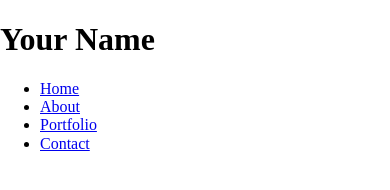
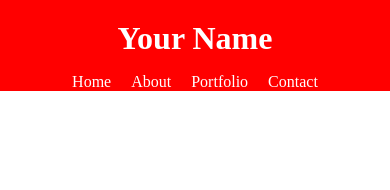
Before and after one commit to zetaomegagon/thinkful-navigation, a plain HTML site: page index.html in a window 390 px wide. Drawn offline with nearby package versions, Linux system fonts and the light colour scheme.

Commit message:
Finished mobile design

```diff
--- a/style.css
+++ b/style.css
@@ -1,3 +1,37 @@
 body {
   margin: 0;
 }
+
+header {
+    background-color: red;
+    margin-botton: 40px;
+}
+
+header h1 {
+    color: white;
+    text-align: center;
+    margin: 0;
+    padding-top: 20px;
+}
+
+header nav {
+    dislplay: flex;
+    justify-content: center;
+}
+
+header nav ul {
+    display: flex;
+    padding-left: 0;
+    list-style: none;
+    justify-content: center;
+}
+
+header nav ul li a {
+    color: white;
+    text-decoration: none;
+    margin: 0 20px 0 0;
+}
+
+header nav ul li:last-child a {
+    margin-right: 0;
+}
```
Also changed, not shown: index.html (+3 -0 lines).
